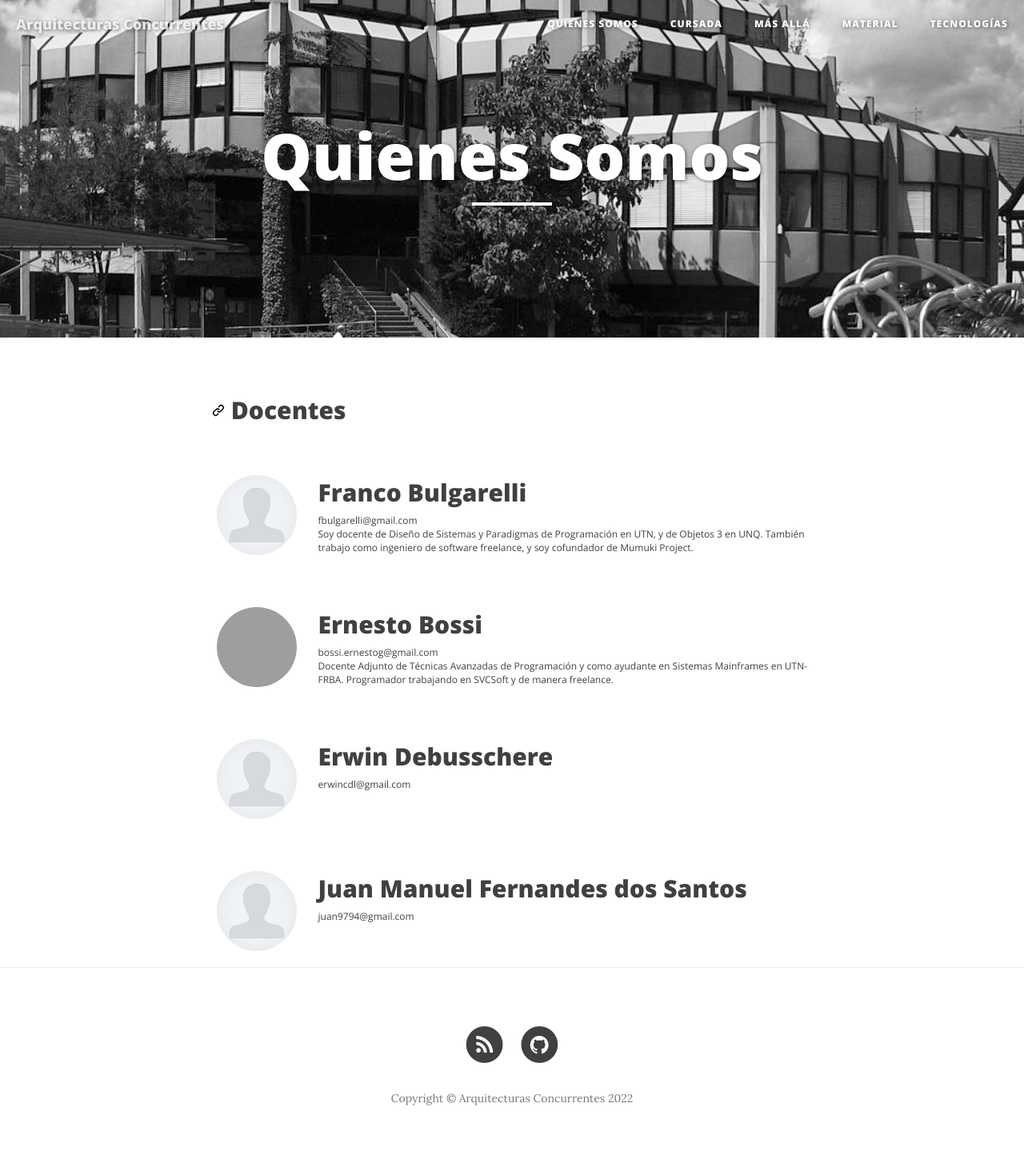
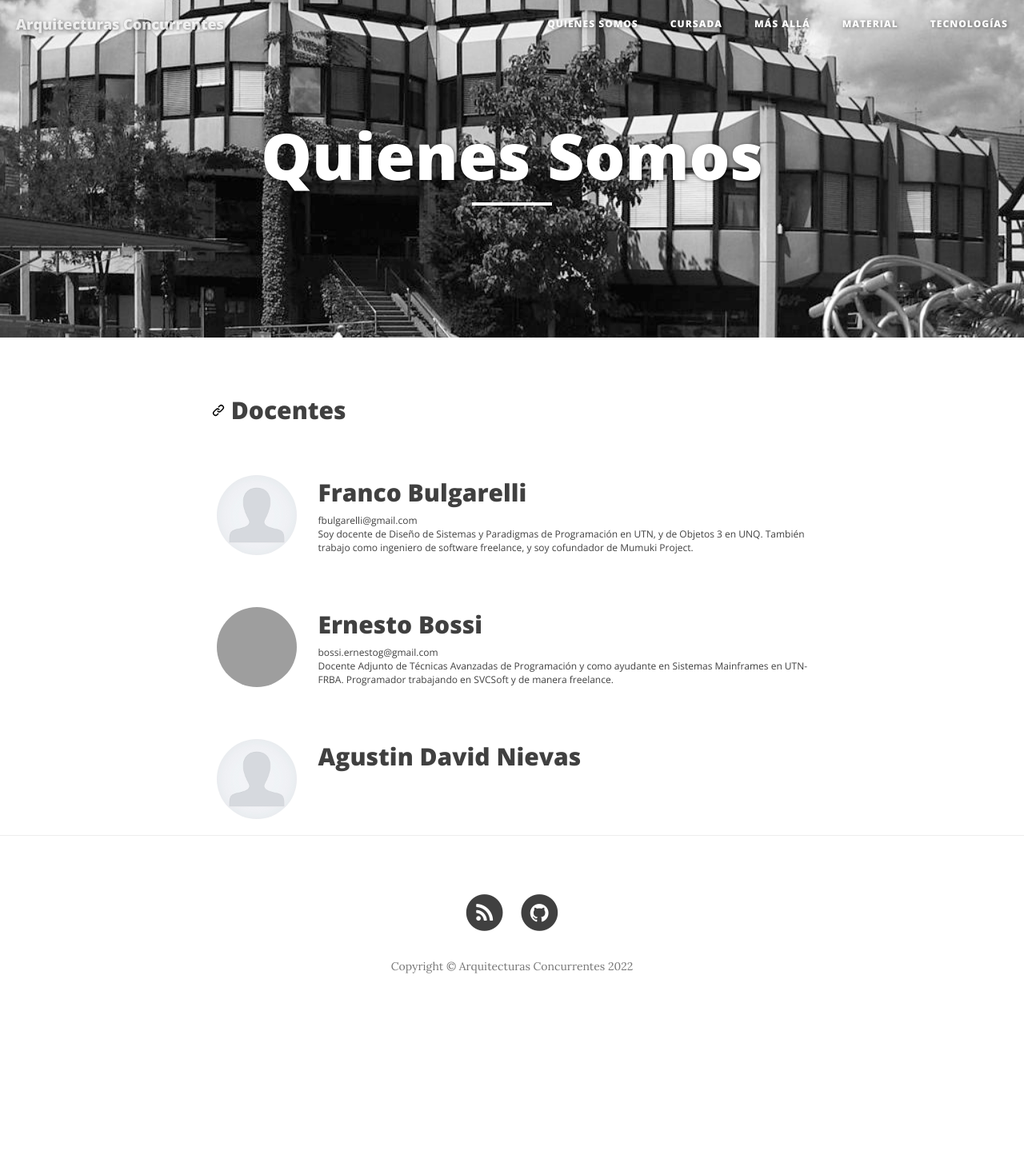
Before and after one commit to arquitecturas-concurrentes/arquitecturas-concurrentes.github.io, a Jekyll site: the page built from about.md, in a window 1280 px wide. Shown: the whole page at 80% size. Built offline with Jekyll 4.4.1, drawn with Linux system fonts in a browser that asks for light colours; nearby versions of some CDN libraries; after the commit the page ends 1284 px from its top, so only the background shows below that; grey boxes are pictures that could not be loaded.

Commit message:
Update about.md

```diff
--- a/about.md
+++ b/about.md
@@ -94,25 +94,8 @@ resource: true
         </div>
         <div class="right">
             <div class="description">
-                <h2>Erwin Debusschere</h2>
-                <span><a href="mailto:erwincdl@gmail.com">erwincdl@gmail.com</a></span>
-                <br>
-                <span></span>
-            </div>
-        </div>
-    </div>
-
-    <div style="clear:both"></div>
-
-    <div class='team_member'>
-        <div class="left">
-            <img src="/img/UserImage.png"
-                 class="img-circle team_face">
-        </div>
-        <div class="right">
-            <div class="description">
-                <h2>Juan Manuel Fernandes dos Santos</h2>
-                <span><a href="mailto:juan9794@gmail.com">juan9794@gmail.com</a></span>
+                <h2>Agustin David Nievas</h2>
+                <span><a href="mailto:"></a></span>
                 <br>
                 <span></span>
             </div>
```
